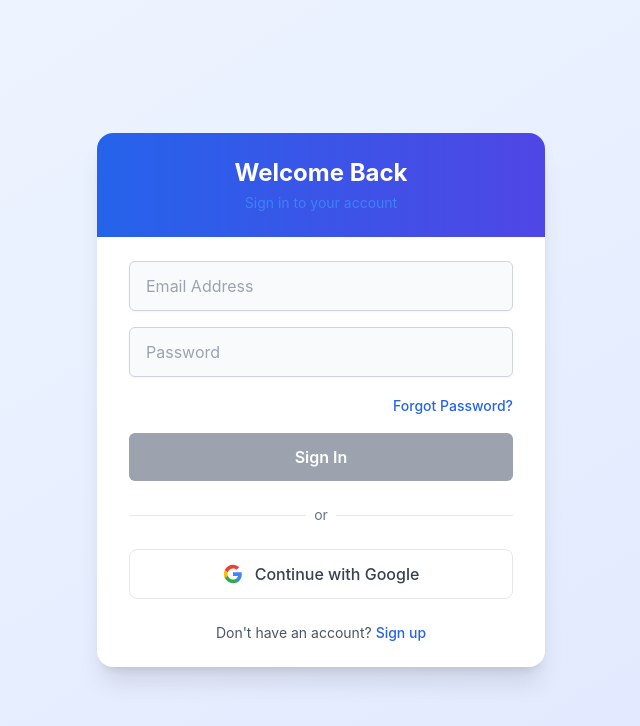
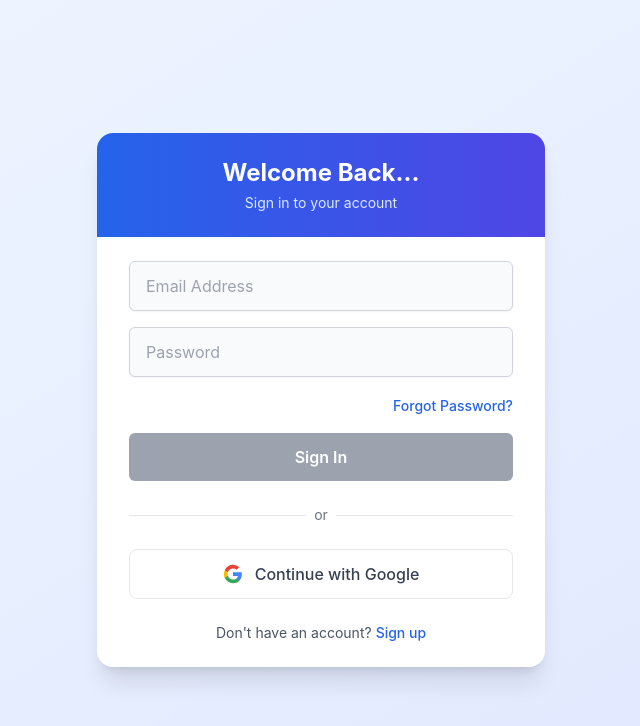
Before and after one commit to Basawaraj777/mern-todo, a React (Create React App) app in the folder frontend/: page /login in a window 1280 px wide. Shown: the top 726 px of the page, without its empty margins (319-959 px from the left). Built offline with nearby package versions, Linux system fonts and the light colour scheme.

Commit message:
Nav in sign-up

```diff
--- a/frontend/src/pages/login.js
+++ b/frontend/src/pages/login.js
@@ -56,9 +56,9 @@
           {/* Header */}
           <div className="bg-gradient-to-r from-blue-600 to-indigo-600 px-8 py-6">
             <h2 className="text-2xl font-bold text-white text-center">
-              Welcome Back
+              Welcome Back...
             </h2>
-            <p className="text-blue-500 text-center text-sm mt-1">
+            <p className="text-blue-100 text-center text-sm mt-1">
               Sign in to your account
             </p>
           </div>
--- a/frontend/src/pages/signup.js
+++ b/frontend/src/pages/signup.js
@@ -3,7 +3,7 @@
 import { toast } from "react-toastify";
 import { Input } from "../components/Input.js";
 import { Button } from "../components/button.js";
-import { Link, useNavigate } from "react-router-dom";
+import { Link, Navigate, useNavigate } from "react-router-dom";
 
 const Signup = () => {
   const navigate = useNavigate();
@@ -49,6 +49,7 @@
         { withCredentials: true }
       );
       localStorage.setItem("token", res.data.token);
+      Navigate("/"); //
       toast.success("Signup successful! 🎉");
       // Optional: reset form
       setFormData({
```
